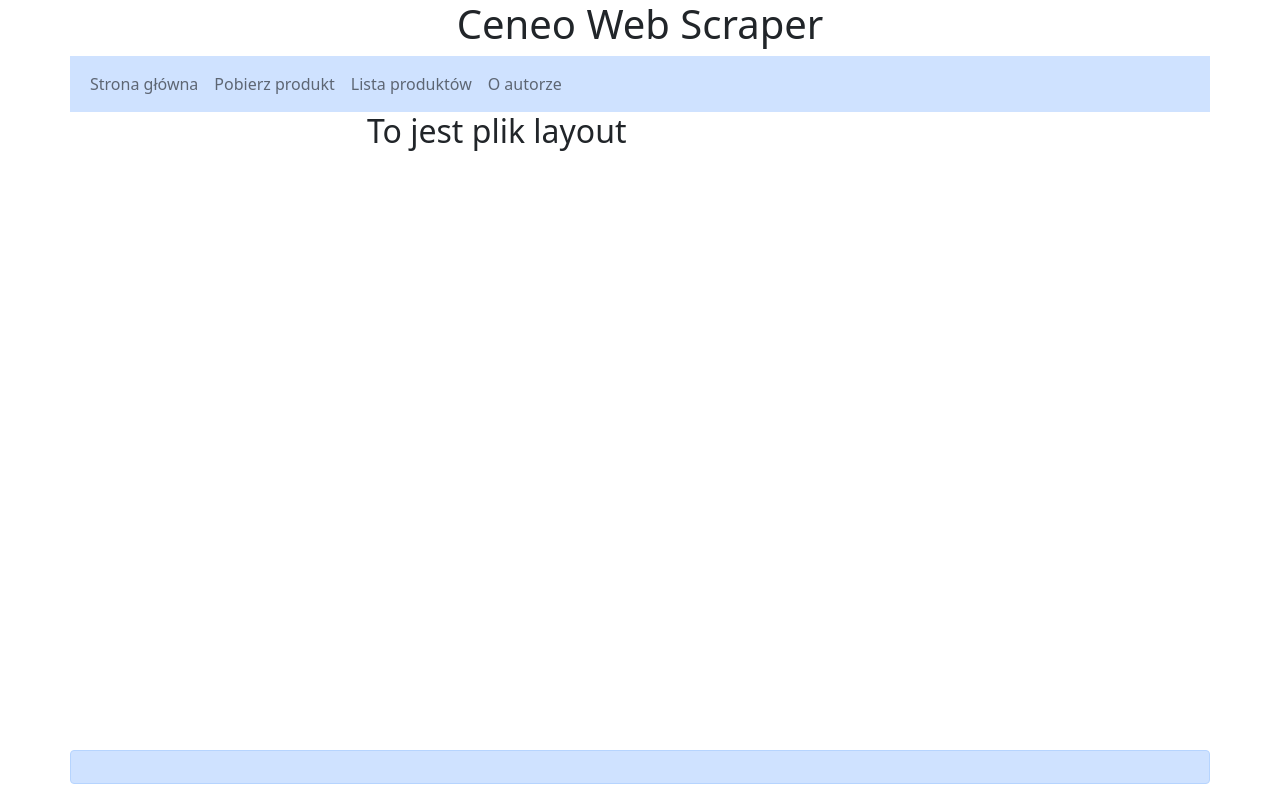
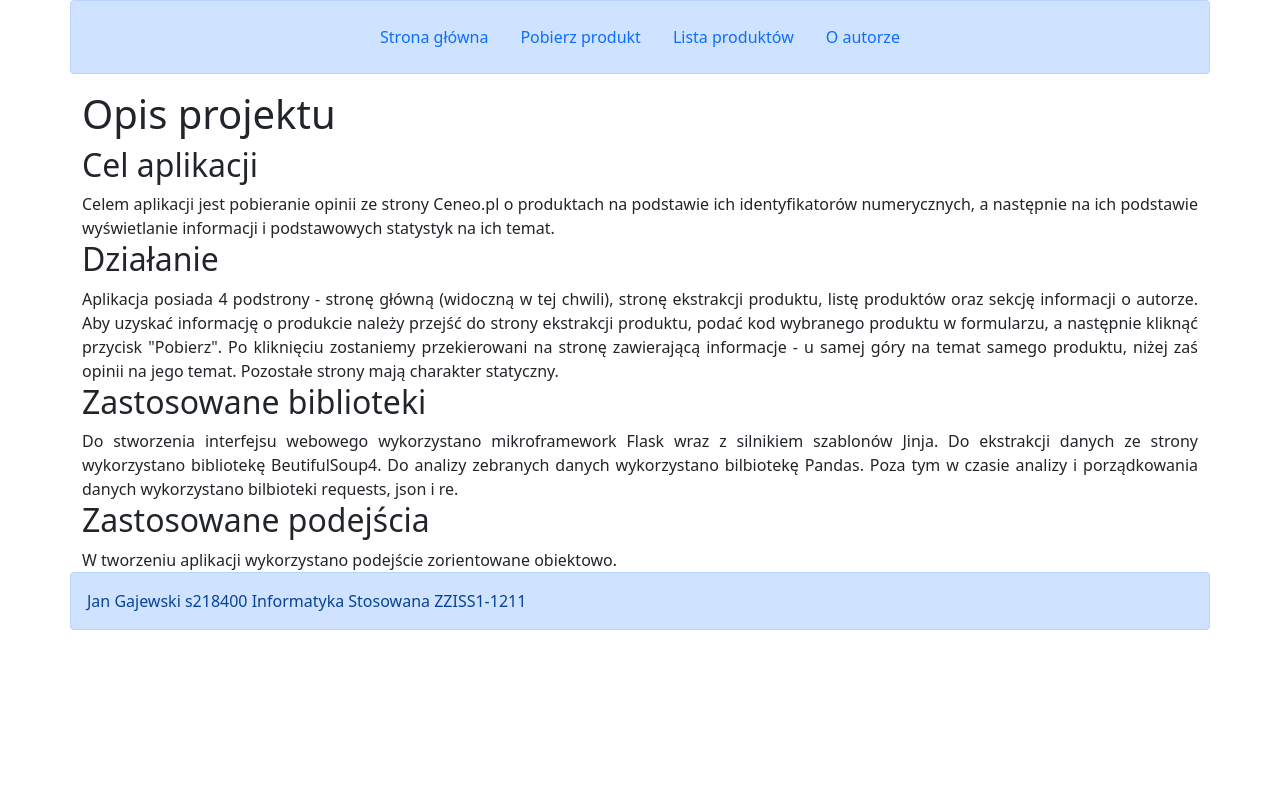
Before and after one commit to Hazeliusz/CeneoOOPScraper, a Flask app: page / in a window 1280 px wide. Run offline with Flask 2, Linux system fonts and the light colour scheme.

Commit message:
mostly done

```diff
--- a/app/routes.py
+++ b/app/routes.py
@@ -1,26 +1,32 @@
-from flask import render_template, redirect, url_for, request
+from flask import render_template, redirect, url_for, request, send_file
+from app.models import Opinion, Product
+from app import app
+import pandas as pd
+import numpy as np
 import requests
-from app.models import Product
-from app import app
+import os
 
 @app.route('/')
 @app.route('/index')
 def index():
-    return render_template("layout.html.jinja")
+    return render_template("index.html.jinja")
 
 @app.route('/products')
 def products():
-    return render_template("products")
+    products = []
+    for file in os.listdir("app/products"):
+        products.append(Product(int(file[:-5])).import_from_json())
+    return render_template("products.html.jinja", products=products)
 
 @app.route('/product/<product_id>')
 def product(product_id):
     product = Product(product_id)
     product.import_from_json()
-    return render_template("product.html.jinja", product=str(product))
+    return render_template("product.html.jinja", product=product)
 
 @app.route('/author')
 def author():
-    pass
+    return render_template("author.html.jinja")
 
 @app.route('/extract', methods=['POST', 'GET'])
 def extract():
@@ -34,3 +40,43 @@
             product.extract_opinions().analyze().export_to_json()
             return redirect(url_for('product', product_id=product_id))
     return render_template("extract.html.jinja")
+
+@app.route('/file/csv/<product_id>')
+def download_csv(product_id):
+    product = Product(product_id)
+    product.import_from_json()
+    opinions = []
+    for opinion in product.opinions:
+        opinions.append(opinion.to_dict())
+    dataframe = pd.DataFrame(opinions)
+    dataframe.to_csv("app/meta/" + str(product_id) + ".csv")
+    return send_file('meta/' + str(product_id) + '.csv', mimetype='csv', as_attachment=True)
+
+@app.route('/file/json/<product_id>')
+def download_json(product_id):
+    product = Product(product_id)
+    product.import_from_json()
+    opinions = []
+    for opinion in product.opinions:
+        opinions.append(opinion.to_dict())
+    dataframe = pd.DataFrame(opinions)
+    dataframe.to_json("app/meta/" + str(product_id) + ".json", orient='records')
+    return send_file('meta/' + str(product_id) + '.json', as_attachment=True)
+
+@app.route('/file/xlsx/<product_id>')
+def download_xlsx(product_id):
+    product = Product(product_id)
+    product.import_from_json()
+    opinions = []
+    for opinion in product.opinions:
+        opinions.append(opinion.to_dict())
+    dataframe = pd.DataFrame(opinions)
+    dataframe.to_excel("app/meta/" + str(product_id) + ".xlsx")
+    return send_file('meta/' + str(product_id) + '.xlsx', mimetype='xlsx', as_attachment=True)
+
+@app.route('/chart/<product_id>')
+def chart(product_id):
+    product = Product(product_id)
+    product.import_from_json()
+    product.create_pie_chart()
+    return render_template('charts.html.jinja')
--- /dev/null
+++ b/app/templates/charts.html.jinja
@@ -0,0 +1,5 @@
+{% extends "layout.html.jinja" %}
+
+{% block middle %}
+
+{% endblock middle %}
--- a/app/templates/index.html.jinja
+++ b/app/templates/index.html.jinja
@@ -1,5 +1,26 @@
 {% extends "layout.html.jinja" %}
 
 {% block middle %}
-    <h2>Opis projektu</h2>
+    <h1>Opis projektu</h1>
+    <h2>Cel aplikacji</h2>
+    <div style="text-align: justify">
+    Celem aplikacji jest pobieranie opinii ze strony Ceneo.pl o produktach na podstawie ich identyfikatorów numerycznych, a następnie na ich podstawie
+    wyświetlanie informacji i podstawowych statystyk na ich temat.
+    </div>
+    <h2>Działanie</h2>
+    <div style="text-align: justify">
+    Aplikacja posiada 4 podstrony - stronę główną (widoczną w tej chwili), stronę ekstrakcji produktu, listę produktów oraz sekcję informacji o autorze.
+    Aby uzyskać informację o produkcie należy przejść do strony ekstrakcji produktu, podać kod wybranego produktu w formularzu, a następnie kliknąć przycisk "Pobierz".
+    Po kliknięciu zostaniemy przekierowani na stronę zawierającą informacje - u samej góry na temat samego produktu, niżej zaś opinii na jego temat. Pozostałe strony mają
+    charakter statyczny.
+    </div>
+    <h2>Zastosowane biblioteki</h2>
+    <div style="text-align: justify">
+    Do stworzenia interfejsu webowego wykorzystano mikroframework Flask wraz z silnikiem szablonów Jinja. Do ekstrakcji danych ze strony wykorzystano bibliotekę BeutifulSoup4.
+    Do analizy zebranych danych wykorzystano bilbiotekę Pandas. Poza tym w czasie analizy i porządkowania danych wykorzystano bilbioteki requests, json i re.
+    </div>
+    <h2>Zastosowane podejścia</h2>
+    <div style="text-align: justify">
+    W tworzeniu aplikacji wykorzystano podejście zorientowane obiektowo.
+    </div>
 {% endblock middle %}
--- a/app/templates/layout.html.jinja
+++ b/app/templates/layout.html.jinja
@@ -11,12 +11,8 @@
         <title>Ceneo Web Scraper</title>
     </head>
     <body>
-        <header class="container text-center">
-        <h1>Ceneo Web Scraper</h1>
-        </header>
-         <nav class="container navbar navbar-expand-lg navbar-light" style="background-color: #cfe2ff;">
-            <div class="collapse navbar-collapse" id="navbarSupportedContent">
-                <ul class="navbar-nav me-auto mb-2 mb-lg-0">
+        <header class="container alert alert-primary">
+            <ul class="nav justify-content-center">
                 <li class="nav-item">
                     <a class="nav-link" href="{{ url_for('index') }}">Strona główna</a>
                 </li>
@@ -30,16 +26,10 @@
                     <a class="nav-link" href="{{ url_for('author') }}">O autorze</a>
                 </li>
             </ul>
-            </div>
-        </nav>
+        </header>
          <div class="container">
             <div class="row">
-                <div class="col-3">
-                {% block left %}
-
-                {% endblock left %}
-                </div>
-                <div class="col-9">
+                <div>
                 {% block middle %}
                     <h2>To jest plik layout</h2>
                 {% endblock middle %}
@@ -47,8 +37,8 @@
             </div>
         </div>
 
-        <footer class="container fixed-bottom alert alert-primary">
-
+        <footer class="container alert alert-primary">
+        Jan Gajewski s218400 Informatyka Stosowana ZZISS1-1211
         </footer>
 
         <!-- Bootstrap Bundle with Popper -->
```
Also changed, not shown: app/models.py (+34 -8 lines), app/templates/author.html.jinja (added, +26 -0 lines), app/templates/extract.html.jinja (+9 -17 lines), app/templates/product.html.jinja (+55 -1 lines), app/templates/products.html.jinja (+16 -1 lines), app/figures/45191855_pie.png (added), 1 other file. Lines whose indentation alone changed are shown as unchanged.
